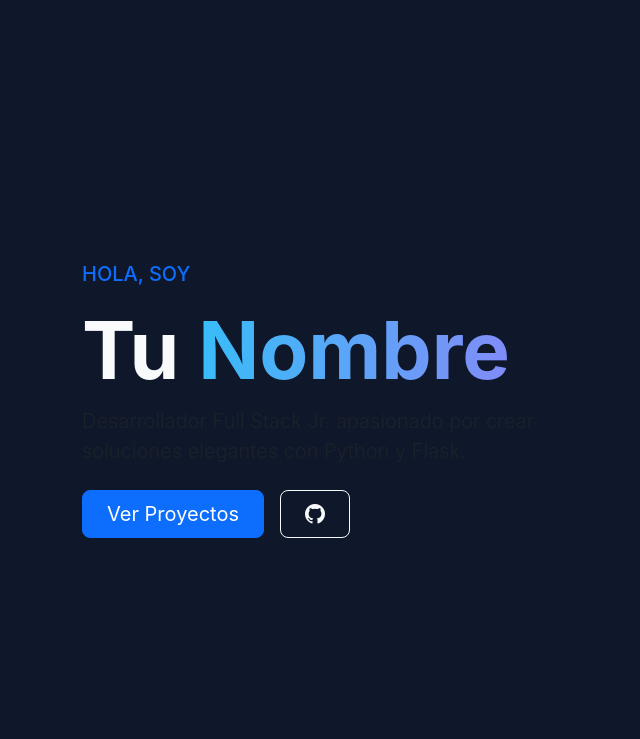
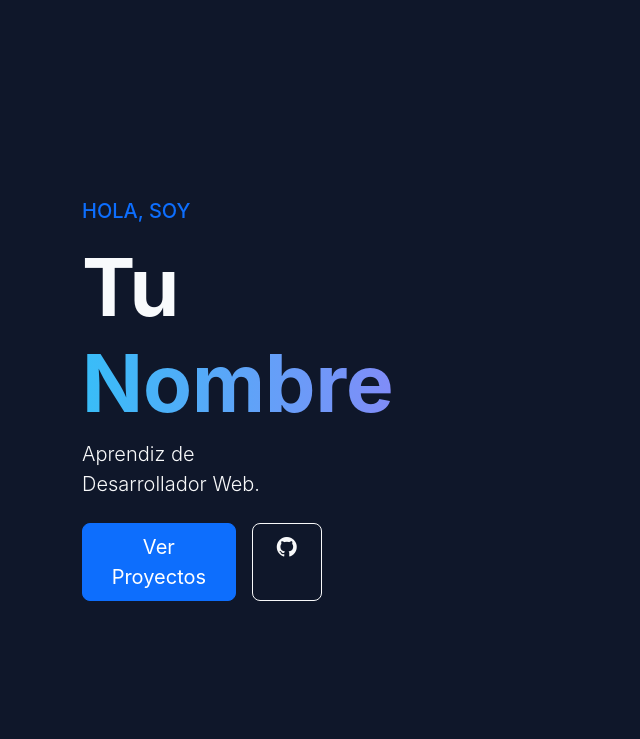
Before and after one commit to isaaclozano89/perfumeria, a Flask app: page / in a window 1280 px wide. Shown: the top 739 px of the page, without its empty margins (0-640 px from the left). Run offline with Flask 3, Linux system fonts and the light colour scheme; some libraries are stand-ins or nearby versions.

Commit message:
Update perfil.html

```diff
--- a/templates/perfil.html
+++ b/templates/perfil.html
@@ -3,7 +3,7 @@
 <head>
     <meta charset="UTF-8">
     <meta name="viewport" content="width=device-width, initial-scale=1.0">
-    <title>Tu Nombre | Desarrollador Web</title>
+    <title>Jorge Isaac Lozano Espinoza | Desarrollador Web</title>
     <link href="https://cdn.jsdelivr.net/npm/bootstrap@5.3.0/dist/css/bootstrap.min.css" rel="stylesheet">
     <link rel="stylesheet" href="https://cdn.jsdelivr.net/npm/bootstrap-icons@1.10.5/font/bootstrap-icons.css">
     <style>
@@ -22,7 +22,7 @@
         <div class="col-md-7">
             <h5 class="text-uppercase tracking-widest text-primary mb-3">Hola, soy</h5>
             <h1 class="display-1 fw-bold">Tu <span class="text-gradient">Nombre</span></h1>
-            <p class="lead text-muted mb-4">Desarrollador Full Stack Jr. apasionado por crear soluciones elegantes con Python y Flask.</p>
+            <p class="lead text-light mb-4">Aprendiz de Desarrollador Web.</p>
             <div class="d-flex gap-3">
                 <a href="#proyectos" class="btn btn-primary btn-lg px-4">Ver Proyectos</a>
                 <a href="https://github.com/tu-usuario" class="btn btn-outline-light btn-lg px-4"><i class="bi bi-github"></i></a>
```
